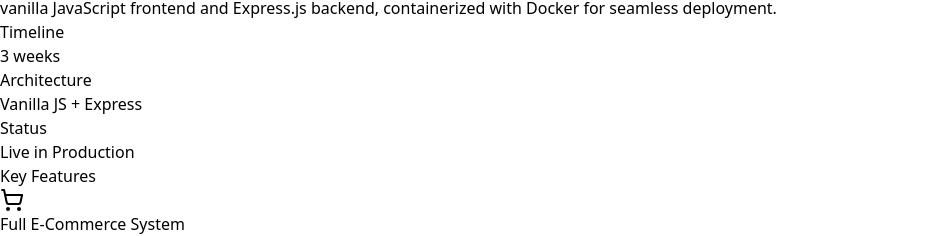
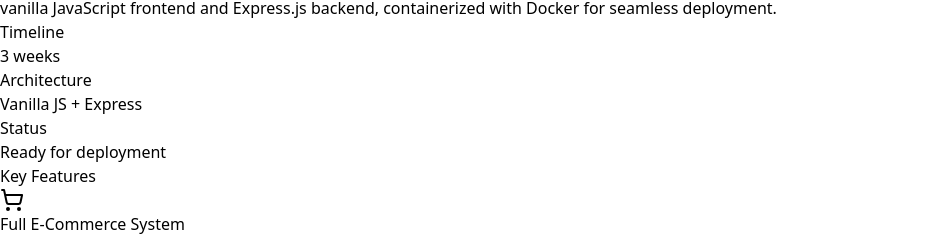
Before and after one commit to GOG-777/My-Dev-Portfolio, a React (Vite) app: page /projects/praise-fashion in a window 1280 px wide. Shown: the part 1476-1712 px from the top of the page, without its empty margins (0-928 px from the left). Built offline with nearby package versions, Linux system fonts and the light colour scheme.

Commit message:
Correcting Status

```diff
--- a/src/pages/PraiseFashion.tsx
+++ b/src/pages/PraiseFashion.tsx
@@ -263,7 +263,7 @@
             </div>
             <div className="bg-gradient-to-br from-cyan-900/30 to-purple-900/30 border border-cyan-500/30 rounded-xl p-6">
               <p className="text-sm text-gray-400 mb-2">Status</p>
-              <p className="text-2xl font-bold text-white">Live in Production</p>
+              <p className="text-2xl font-bold text-white">Ready for deployment</p>
             </div>
           </div>
         </div>
```
